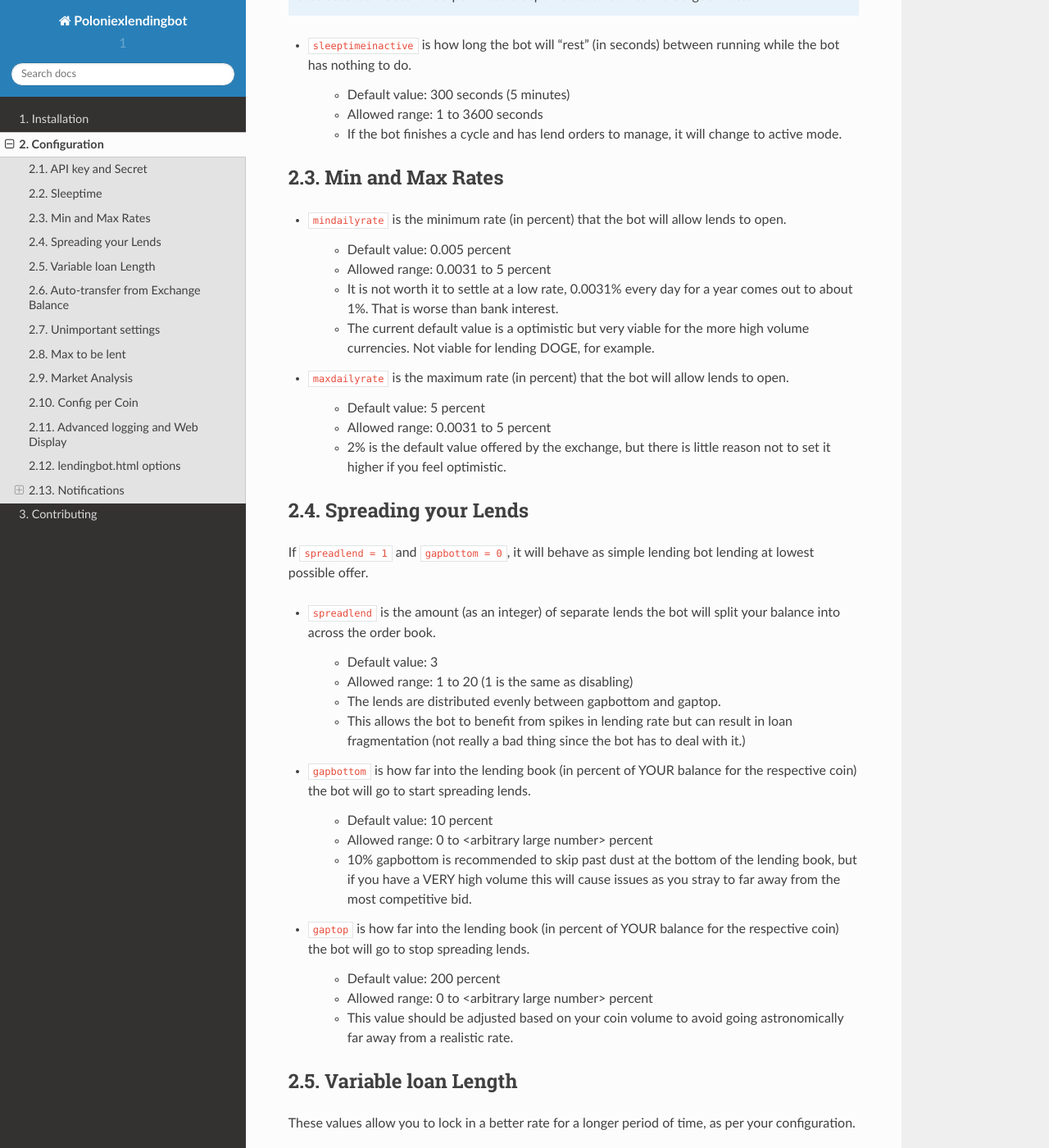
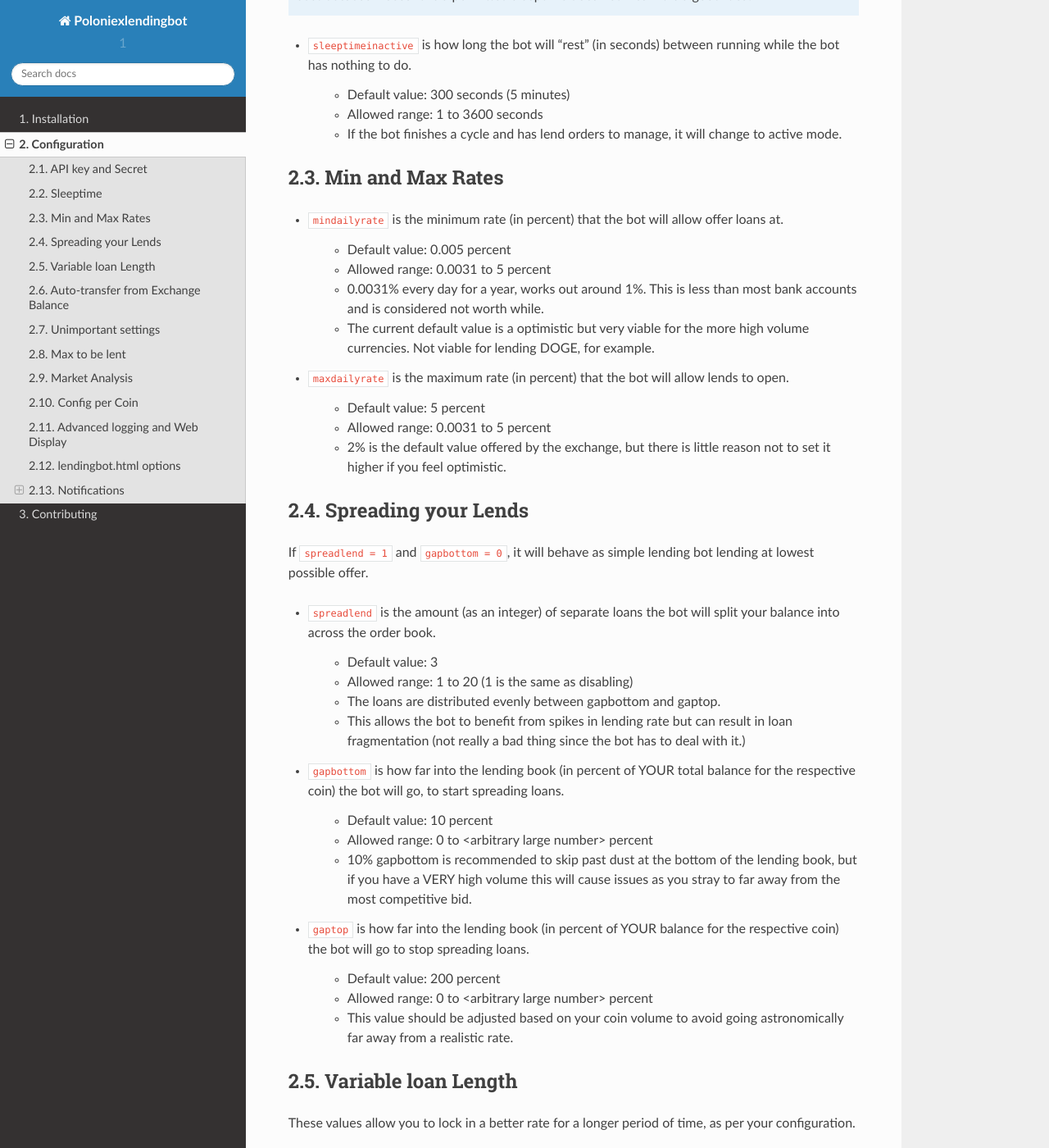
Before and after one commit to BitBotFactory/MikaLendingBot, a Sphinx documentation site: the page built from docs/configuration.rst, in a window 1280 px wide and 1400 px high, scrolled down 1316 px. Shown: the whole window at 82% size. Built offline with Sphinx 7.4.7 and the Read the Docs theme 2.0.0, drawn with Linux system fonts in a browser that asks for light colours; some of the changed text lies outside the part shown.

Commit message:
Doc updates (#310)
* Update the telegram notifications section with a step by step how to
* Http 500 errors (#255)
* Handle all 5xx HTTP errors
* Display compounded interest on the weekly and monthly figures for the web page (#280)
Change the displayed values on the weekly and monthly figures to have compounded interest
* Fix parameter description (#290)
* Note limitations on output currency when using python anywhere
* Speeling and grammer

```diff
--- a/docs/configuration.rst
+++ b/docs/configuration.rst
@@ -34,7 +34,7 @@
 Sleeptime
 ---------
 
-- ``sleeptimeactive`` is how long the bot will "rest" (in seconds) between running while the bot has lends waiting to be filled.
+- ``sleeptimeactive`` is how long the bot will "rest" (in seconds) between running while the bot has loan offers waiting to be filled.
 
     - Default value: 60 seconds
     - Allowed range: 1 to 3600 seconds
@@ -51,11 +51,11 @@
 Min and Max Rates
 -----------------
 
-- ``mindailyrate`` is the minimum rate (in percent) that the bot will allow lends to open.
+- ``mindailyrate`` is the minimum rate (in percent) that the bot will allow offer loans at.
 
     - Default value: 0.005 percent
     - Allowed range: 0.0031 to 5 percent
-    - It is not worth it to settle at a low rate, 0.0031% every day for a year comes out to about 1%. That is worse than bank interest.
+    - 0.0031% every day for a year, works out around 1%. This is less than most bank accounts and is considered not worth while.
     - The current default value is a optimistic but very viable for the more high volume currencies. Not viable for lending DOGE, for example.
 
 - ``maxdailyrate`` is the maximum rate (in percent) that the bot will allow lends to open.
@@ -69,20 +69,20 @@
 
 If ``spreadlend = 1`` and ``gapbottom = 0``, it will behave as simple lending bot lending at lowest possible offer.
 
-- ``spreadlend`` is the amount (as an integer) of separate lends the bot will split your balance into across the order book.
+- ``spreadlend`` is the amount (as an integer) of separate loans the bot will split your balance into across the order book.
 
     - Default value: 3
     - Allowed range: 1 to 20 (1 is the same as disabling)
-    - The lends are distributed evenly between gapbottom and gaptop.
+    - The loans are distributed evenly between gapbottom and gaptop.
     - This allows the bot to benefit from spikes in lending rate but can result in loan fragmentation (not really a bad thing since the bot has to deal with it.)
 
-- ``gapbottom`` is how far into the lending book (in percent of YOUR balance for the respective coin) the bot will go to start spreading lends.
+- ``gapbottom`` is how far into the lending book (in percent of YOUR total balance for the respective coin) the bot will go, to start spreading loans.
 
     - Default value: 10 percent
     - Allowed range: 0 to <arbitrary large number> percent
     - 10% gapbottom is recommended to skip past dust at the bottom of the lending book, but if you have a VERY high volume this will cause issues as you stray to far away from the most competitive bid.
 
-- ``gaptop`` is how far into the lending book (in percent of YOUR balance for the respective coin) the bot will go to stop spreading lends.
+- ``gaptop`` is how far into the lending book (in percent of YOUR balance for the respective coin) the bot will go to stop spreading loans.
 
     - Default value: 200 percent
     - Allowed range: 0 to <arbitrary large number> percent
@@ -144,6 +144,7 @@
     - This hides your coins from appearing in walls.
     - Allows you to catch a higher rate if it spikes past your ``mindailyrate``.
     - Not necessarily recommended if used with ``analyseCurrencies`` with an aggressive ``lendingStyle``, as the bot may miss short-lived rate spikes.
+    - If you are using the ``analyseCurrencies`` option, you will likely see a lot of ``Not lending BTC due to rate below 0.9631%`` type messages in the logs. This is normal.
 
 - ``endDate`` Bot will try to make sure all your loans are done by this date so you can withdraw or do whatever you need.
 
--- a/docs/installation.rst
+++ b/docs/installation.rst
@@ -134,3 +134,4 @@
     #. The bot will start once the time comes (UTC) and run indefinitely.
 
 .. note:: If you are a free user, it will allow you to make the scheduled restart, but then it will only run for one hour and stop for 23.
+.. note:: Free users are also limited to the number of output currencies they can use as blockchain.info is blocked from their servers. You can always use the pairs listed on poloniex, BTC, USDT. But will not have access to currencies such as EUR, GBP.
```
